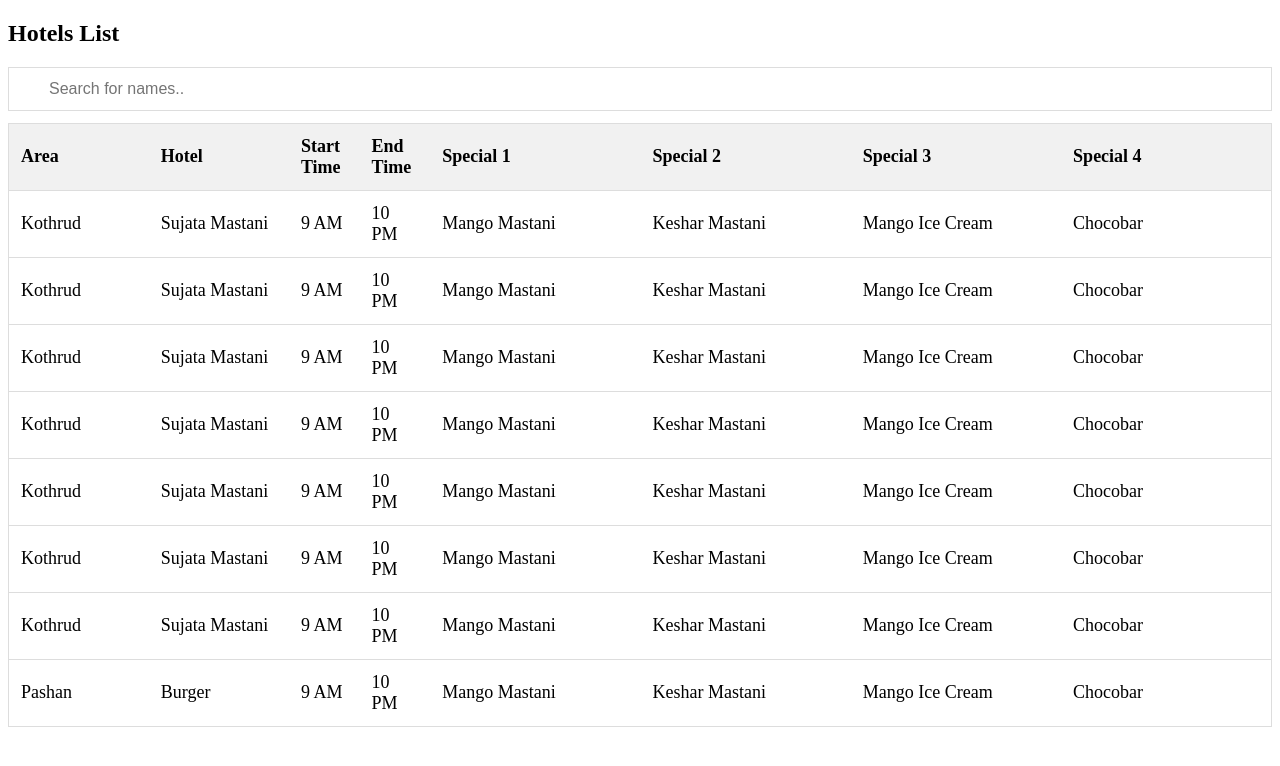
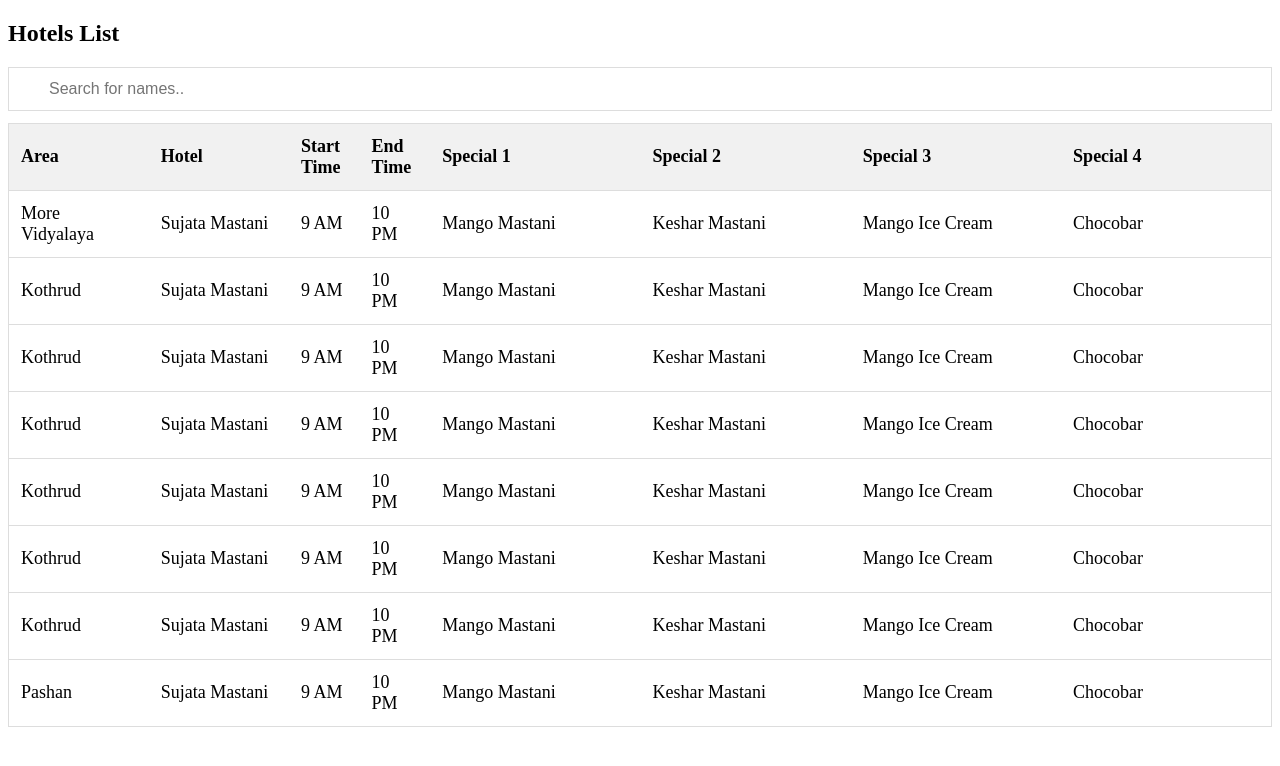
Before and after one commit to wheretoeatinpune/wheretoeatinpune.github.io, a plain HTML site: page index.html in a window 1280 px wide. Drawn offline with Linux system fonts and the light colour scheme.

Commit message:
Update index.html

```diff
--- a/index.html
+++ b/index.html
@@ -57,7 +57,7 @@
     <th style="width:15%;">Special 4</th>
   </tr>
   <tr>
-    <td>Kothrud</td>
+    <td>More Vidyalaya</td>
     <td>Sujata Mastani</td>
     <td>9 AM</td>
     <td>10 PM</td>
@@ -128,7 +128,7 @@
   </tr>
   <tr>
     <td>Pashan</td>
-    <td>Burger</td>
+    <td>Sujata Mastani</td>
     <td>9 AM</td>
     <td>10 PM</td>
     <td>Mango Mastani</td>
```
